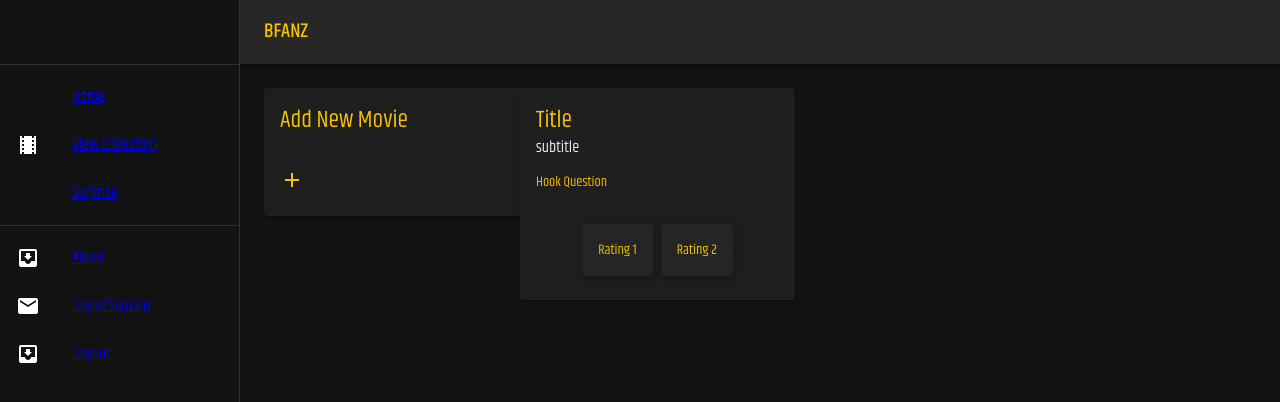
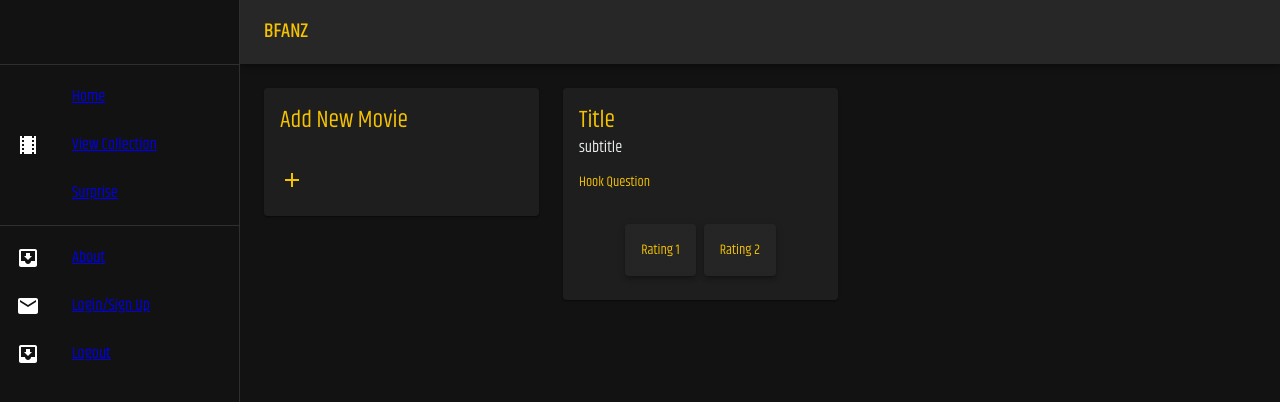
Before and after one commit to WilliamCrownover/bfanz, a React (Create React App) app in the folder client/: page /collection in a window 1280 px wide. Shown: the top 402 px of the page. Built offline with nearby package versions, Linux system fonts and the light colour scheme.

Commit message:
tweaked Dashboard grid spacing to fix the cards overlapping each other

```diff
--- a/client/src/pages/Dashboard.js
+++ b/client/src/pages/Dashboard.js
@@ -6,11 +6,11 @@ const Dashboard = () => {
 
     return (
 
-        <Grid container spacing={4}>
-            <Grid item xs={12} md={4} lg={3}>
+        <Grid container spacing={{ xs: 2, md: 3 }} columns={{ xs: 4, sm: 8, md: 12 }}>
+            <Grid item>
                 <AddMovieButton />
             </Grid>
-            <Grid item xs={12} md={4} lg={3}>
+            <Grid item>
                 <DashCard />
             </Grid>
         </Grid>
```
